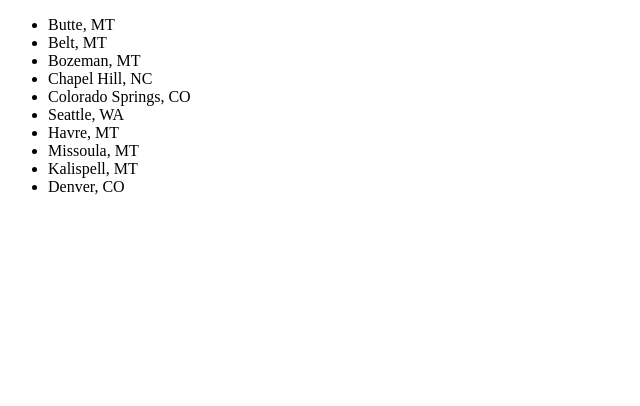
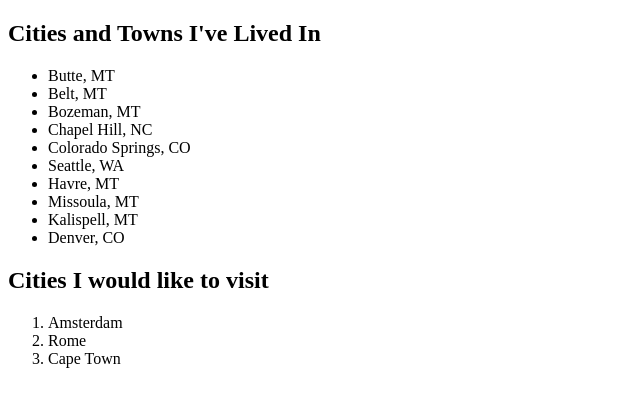
Before and after one commit to lfontana/table-exercise, a plain HTML site: page index.html in a window 1280 px wide. Shown: the whole page, without its empty margins (0-640 px from the left). Drawn offline with Linux system fonts and the light colour scheme.

Commit message:
Added list of cities I want to visit

```diff
--- a/index.html
+++ b/index.html
@@ -5,6 +5,7 @@
   </head>
 
  <body>
+ 	<h2>Cities and Towns I've Lived In</h2>
  	<ul>
  		<li>Butte, MT</li>
  		<li>Belt, MT</li>
@@ -17,3 +18,9 @@
  		<li>Kalispell, MT</li>
  		<li>Denver, CO</li>
  	</ul>
+ 	<h2>Cities I would like to visit</h2>
+ 	<ol>
+ 		<li>Amsterdam</li>
+ 		<li>Rome</li>
+ 		<li>Cape Town</li>
+ 	</ol>
```
